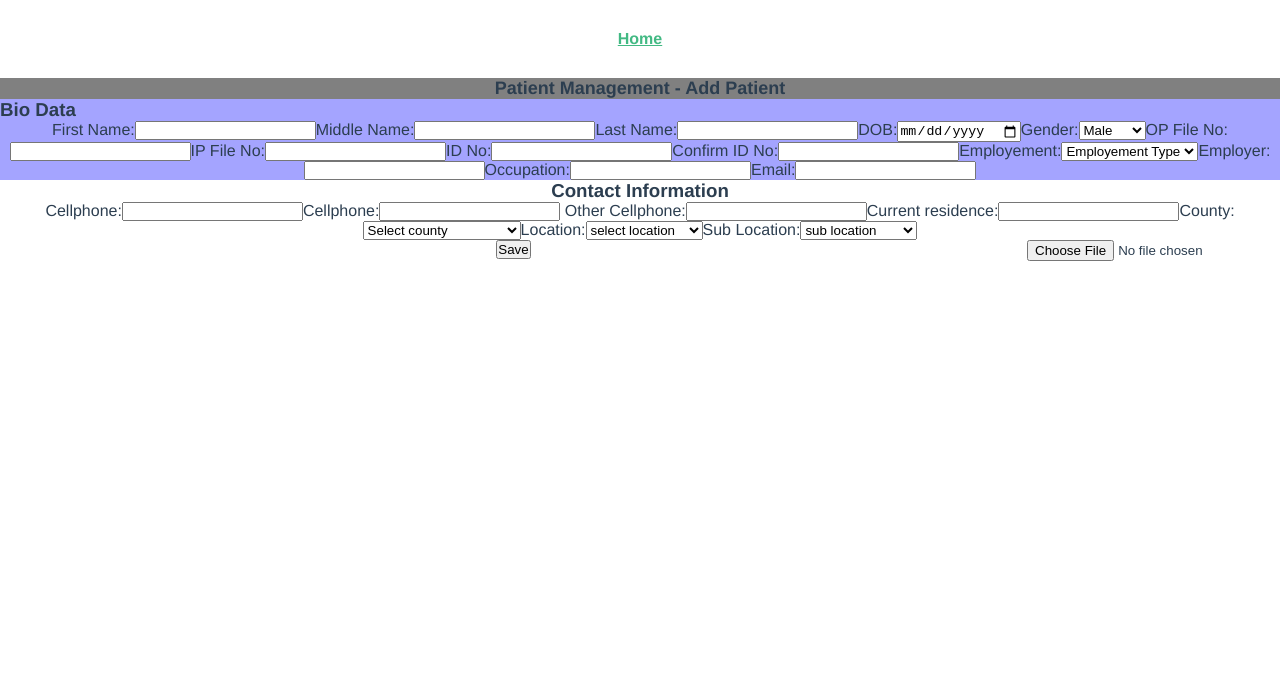
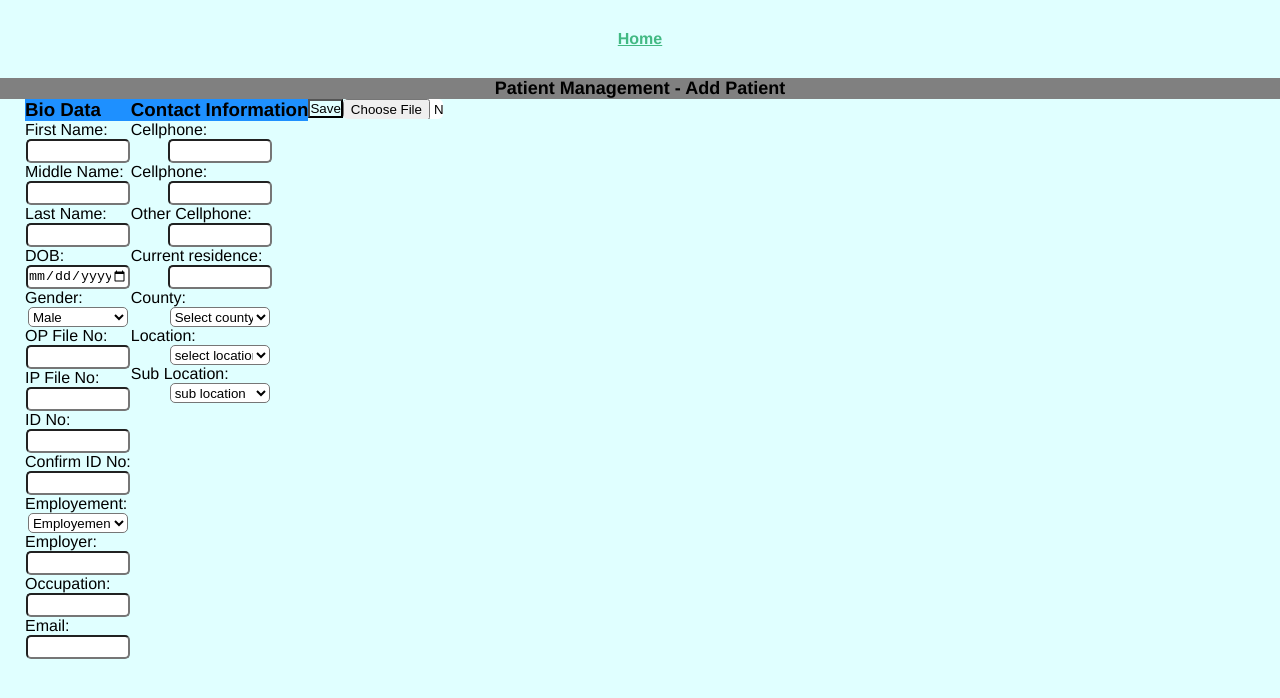
Before and after one commit to Developer-Dennis/Vue-registration-form, a Vue app: page / in a window 1280 px wide. Shown: the top 698 px of the page. Built offline with nearby package versions, Linux system fonts and the light colour scheme.

Commit message:
styled home page

```diff
--- a/src/views/HomeView.vue
+++ b/src/views/HomeView.vue
@@ -40,11 +40,11 @@
       <div class="contactinfo">
         <h3>Contact Information</h3>
         <label>Cellphone:</label>
-        <input type="number" name="phonenumber" required>
+        <input type="text" name="phonenumber" required>
         <label>Cellphone:</label>
-        <input type="number" name="phonenumber" required>
+        <input type="text" name="phonenumber" required>
         <label> Other Cellphone:</label>
-        <input type="number" name="phonenumber" required>
+        <input type="text" name="phonenumber" required>
         <label>Current residence:</label>
         <input type="text" name="residence" required>
 
@@ -120,7 +120,6 @@
           <option value="moiben">MOIBEN</option>
         </select>
 
-
         <label>Sub Location:</label>
         <select name="sublocation" id="sublocation" required>
           <option value="sub location">sub location</option>
@@ -148,17 +147,49 @@ export default {
 *{
   padding: 0px;
   margin: 0px;
+  background-color:#E0FFFF;
+  color: black;
+}
+form{
+  display: table;
+  padding-left: 25px;
+}
+label{
+   display: table-cell;
+}
+input{
+  display: table-cell;
+  width: 100px;
+  border-radius: 5px;
+  height: 20px;
+  background-color: white;
+}
+select{
+  display: table-cell;
+  width: 100px;
+  border-radius: 5px;
+  height: 20px;
+  background-color: white;
+}
+button{
+  display: table-cell;
 }
   h1{
     background-color: grey;
     font-size: 18px;
   }
-  .biodata{
+  .biodata {
     float: left;
-    background-color: rgb(164, 164, 255);
+  }
+  .biodata h3{
+    background-color: #1E90FF;
+
   }
   .biodata h3{
     text-align: left;
+  }
+  .contactinfo h3{
+    background-color: #1E90FF;
   }
   .contactinfo{
     float: left;
```
